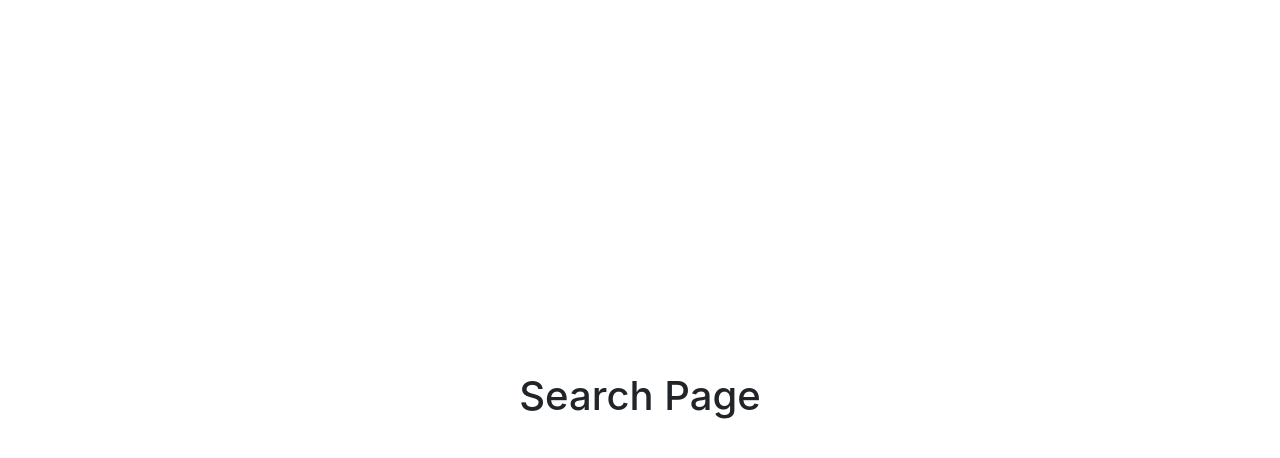
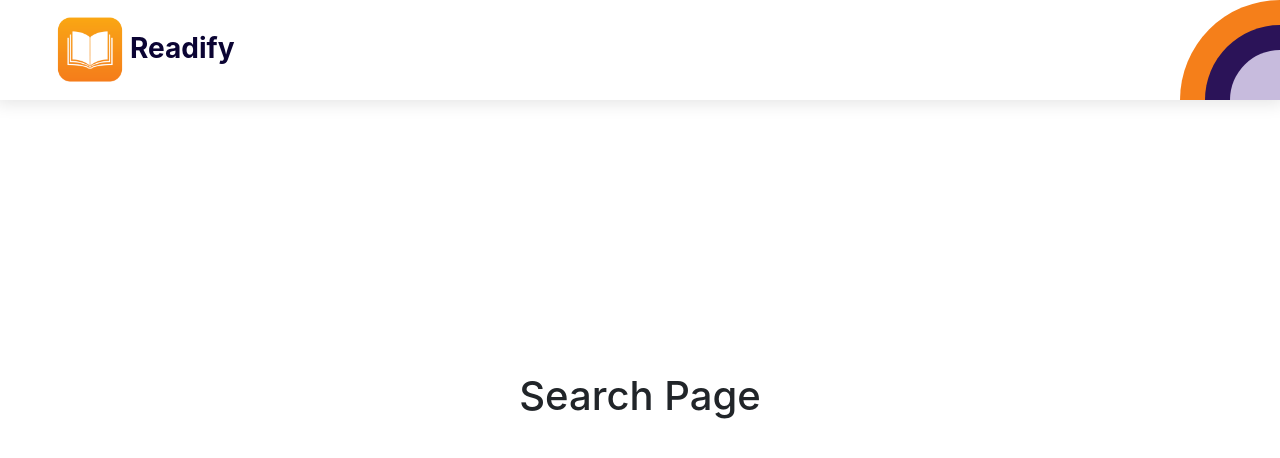
Before and after one commit to BenAlaa/MyReads-egFWD-Advanced-Web, a React (Create React App) app: page /search in a window 1280 px wide. Shown: the top 458 px of the page. Built offline with nearby package versions, Linux system fonts and the light colour scheme.

Commit message:
feat: add appBar component

```diff
--- a/src/App.js
+++ b/src/App.js
@@ -1,9 +1,11 @@
 import { ToastContainer } from "react-toastify";
+import AppBar from './Components/AppBar/AppBar';
 import Routes from "./Routes/Routes";
 
 function App(props) {
   return (
     <div className="app">
+      <AppBar />
       <Routes {...props} />
       <ToastContainer />
     </div>
--- /dev/null
+++ b/src/Components/AppBar/AppBar.js
@@ -0,0 +1,25 @@
+import React from 'react';
+import {Link} from 'react-router-dom';
+import Logo from './assets/book-app-icon.jpg';
+import './appBar.styles.css';
+
+
+const AppBar = () => {
+  return (
+    <div className="app-bar-container">
+      <Link to="/" className="logo-container secondary-color-dark">
+        <img src={Logo} alt='logo' width='80px'/>
+        Readify
+      </Link>
+      <div className="app-bar-decoration-container">
+        <div className="first-decoration primary-bgcolor-dark">
+          <div className="second-decoration secodary-bgcolor-dark">
+            <div className="third-decoration secodary-bgcolor-light"></div>
+          </div>
+        </div>
+      </div>
+    </div>
+  );
+}
+
+export default AppBar;
--- /dev/null
+++ b/src/Components/AppBar/appBar.styles.css
@@ -0,0 +1,55 @@
+.app-bar-container{
+  width: 100%;
+  height: 100px;
+  position: fixed;
+  top: 0;
+  display: flex;
+  justify-content: space-between;
+  align-items: center;
+  -webkit-box-shadow: 0px 0px 16px 4px rgba(0, 0, 0, 0.1);
+  -moz-box-shadow: 0px 0px 16px 4px rgba(0, 0, 0, 0.1);
+  box-shadow: 0px 0px 16px 4px rgba(0, 0, 0, 0.1);
+}
+
+.logo-container{
+  margin-left: 50px;
+  text-decoration: none;
+  font-style: none;
+  color: rgb(11, 4, 51);
+  font-size: 28px;
+  font-weight: bold;
+}
+.logo-container:hover {
+  color: rgb(11, 4, 51);
+}
+
+.app-bar-decoration-container {
+  height: 100px;
+  direction: rtl;
+  overflow: hidden;
+  display: flex;
+  justify-content: center;
+  margin-right: -100px;
+}
+
+.first-decoration{
+  height: 200px;
+  width: 200px;
+  border-radius: 50%;
+  display: flex;
+  justify-content: center;
+  align-items: center;
+}
+.second-decoration{
+  height: 150px;
+  width: 150px;
+  border-radius: 50%;
+  display: flex;
+  justify-content: center;
+  align-items: center;
+}
+.third-decoration{
+  height: 100px;
+  width: 100px;
+  border-radius: 50%;
+}
--- a/src/index.css
+++ b/src/index.css
@@ -19,21 +19,21 @@ body {
 .primary-color-light { color: #f8c46a }
 .secodary-color-dark { color: #2b1358 }
 .secodary-color-medium { color: #51397c }
-.secodary-color-medium { color: #cdb8f5 }
+.secodary-color-light { color: #c7bbdd }
 
 .primary-bgcolor-dark { background-color: #f57f1a }
 .primary-bgcolor-medium { background-color: #faa713 }
 .primary-bgcolor-light { background-color: #f8c46a }
 .secodary-bgcolor-dark { background-color: #2b1358 }
 .secodary-bgcolor-medium { background-color: #51397c }
-.secodary-bgcolor-medium { background-color: #cdb8f5 }
+.secodary-bgcolor-light { background-color: #c7bbdd }
 
 .primary-border-color-dark { border-color: #f57f1a }
 .primary-border-color-medium { border-color: #faa713 }
 .primary-border-color-light { border-color: #f8c46a }
 .secodary-border-color-dark { border-color: #2b1358 }
 .secodary-border-color-medium { border-color: #51397c }
-.secodary-border-color-medium { border-color: #cdb8f5 }
+.secodary-border-color-light { border-color: #c7bbdd }
 
 
 
```
Also changed, not shown: src/Components/AppBar/assets/book-app-icon.jpg (added).
